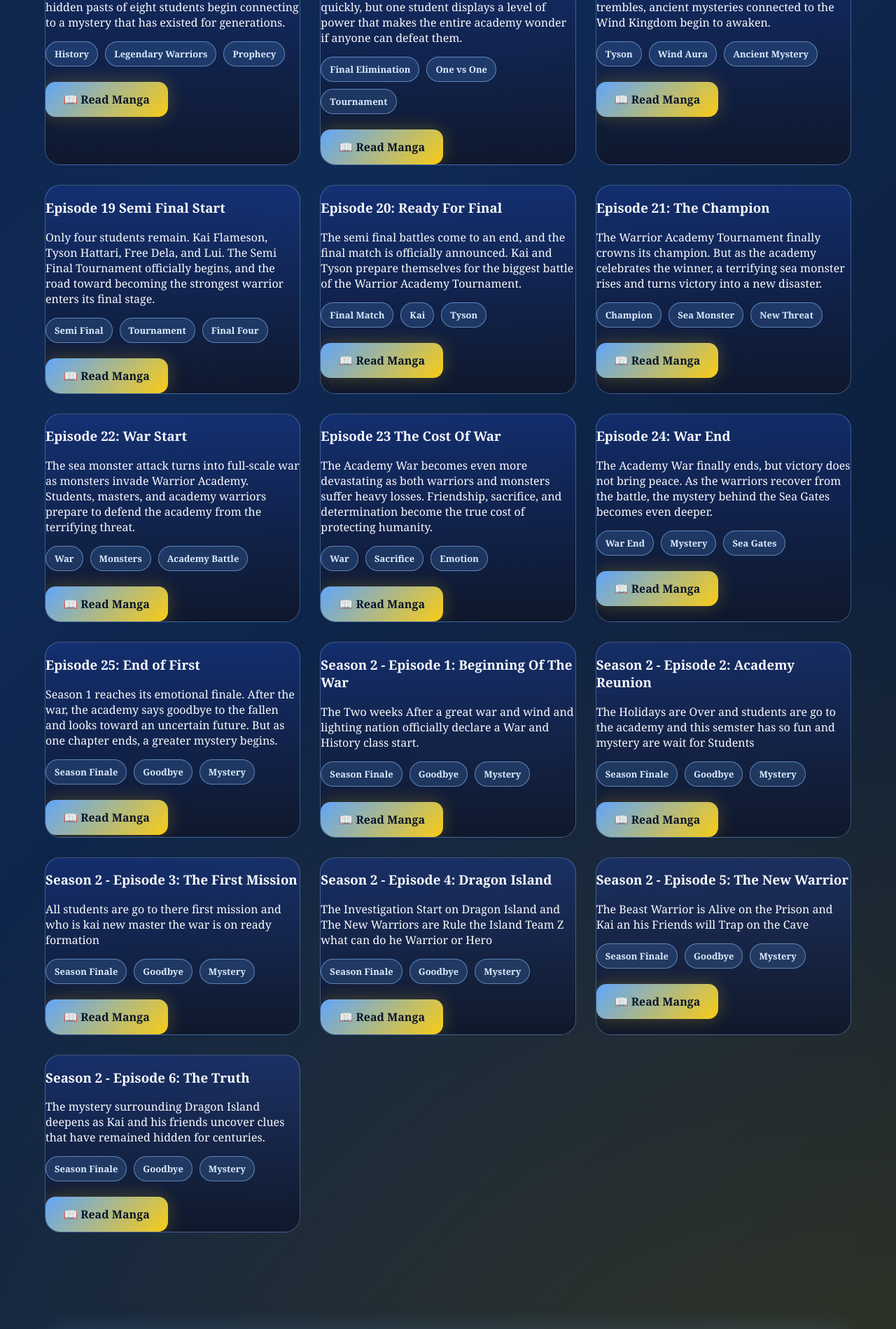
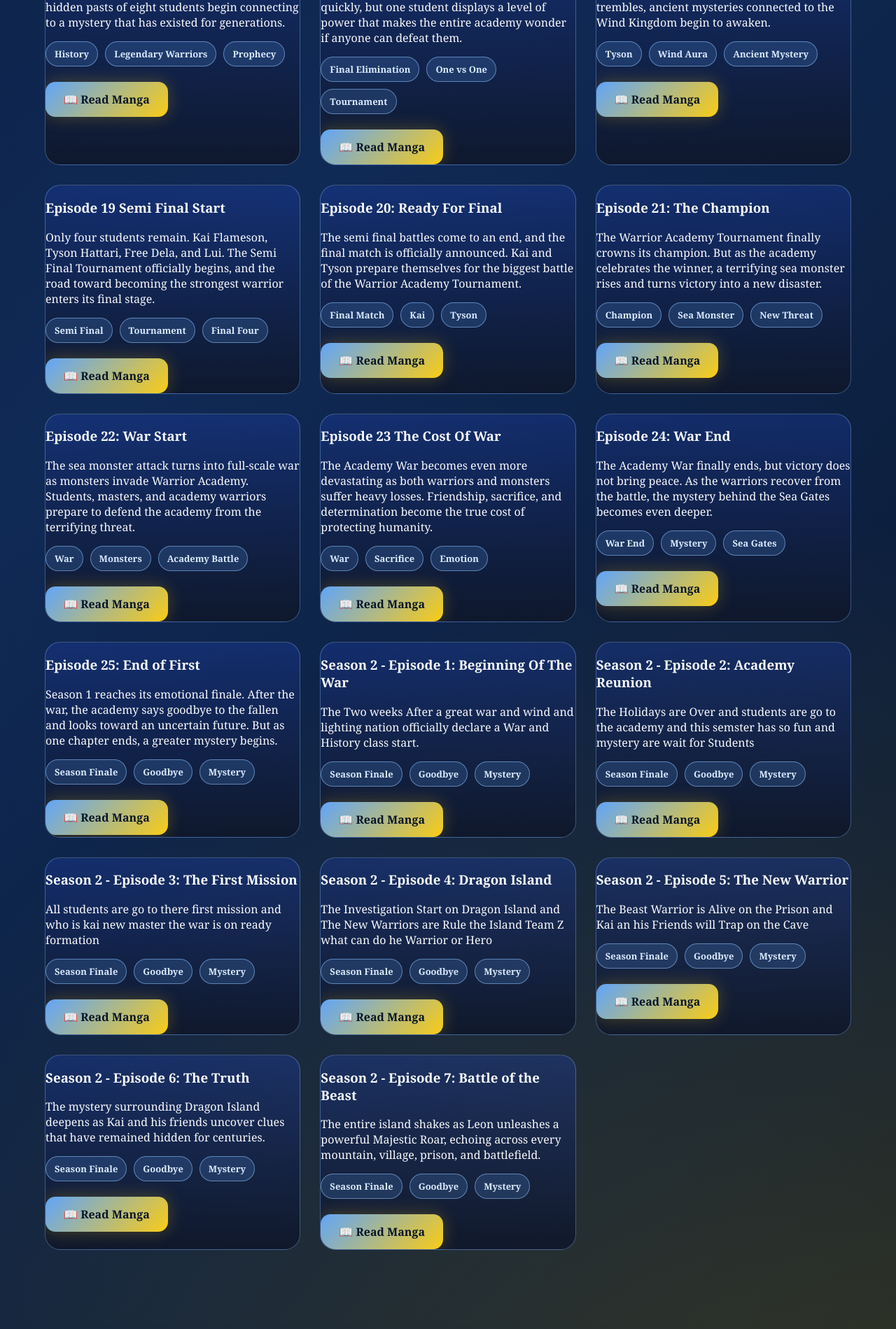
Before and after one commit to infinityaiworld001-cmd/my_world, a Flask app: page /chapters in a window 1280 px wide. Shown: the part 2297-4196 px from the top of the page at 70% size. Run offline with Flask 3, Linux system fonts and the light colour scheme.

Commit message:
Update chapters.html

```diff
--- a/templates/chapters.html
+++ b/templates/chapters.html
@@ -768,6 +768,28 @@ class="btn">
     </a>
 </div>
 
+        <div class="chapter-card">
+    <h3>Season 2 - Episode 7: Battle of the Beast </h3>
+
+    <p>
+        The entire island shakes as Leon unleashes a
+        powerful Majestic Roar, echoing across every
+        mountain, village, prison, and battlefield.
+    </p>
+
+    <div class="tag-row">
+        <span class="tag">Season Finale</span>
+        <span class="tag">Goodbye</span>
+        <span class="tag">Mystery</span>
+    </div>
+
+    <br>
+
+    <a href="/manga/episode-32/1" class="btn">
+        📖 Read Manga
+    </a>
+</div>
+
     </div>
 </section>
 
```
